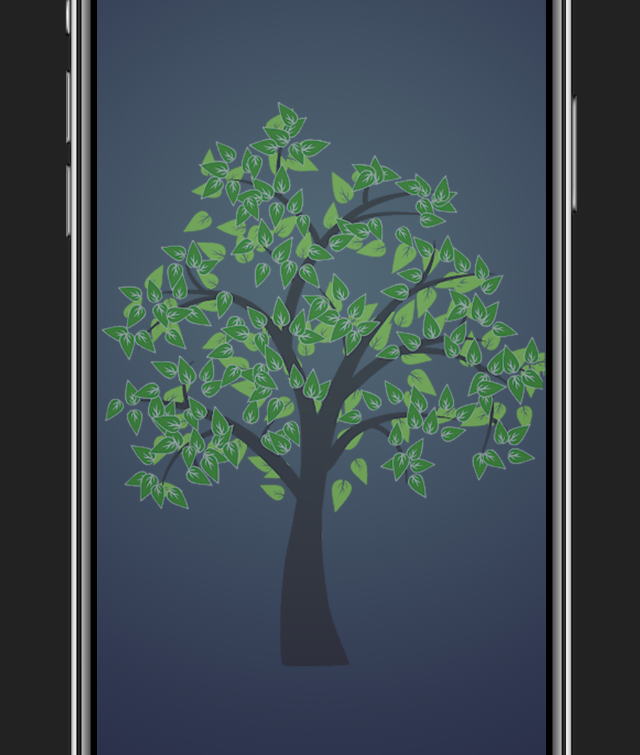
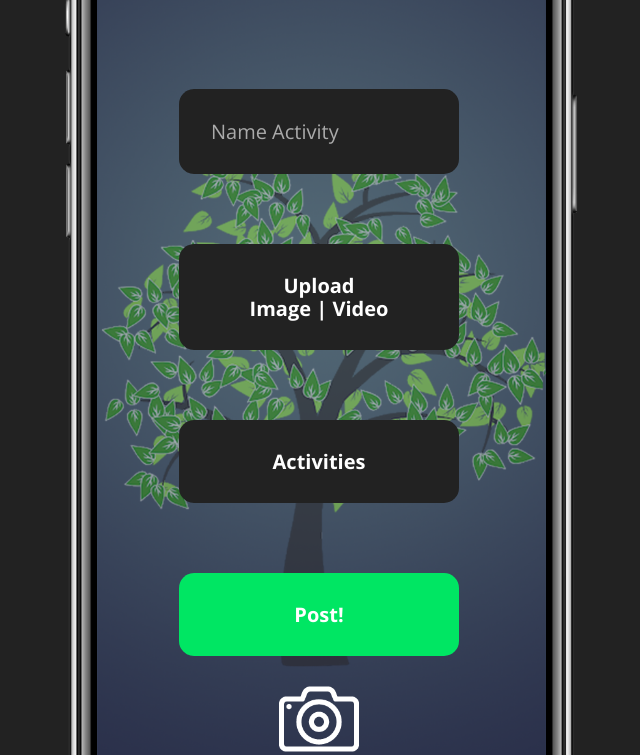
Before and after one commit to notcruz/E.Go, a plain HTML site: page pages-styles/pages/posting.html in a window 1280 px wide. Shown: the part 265-1020 px from the top of the page, without its empty margins (321-961 px from the left). Drawn offline with nearby package versions, Linux system fonts and the light colour scheme.

Commit message:
Removed required fields from main menu. Removed drowndown js, no longer needed. Posting page completed. Settings page updated to have a popup once an option is selected.

```diff
--- a/pages-styles/assets/styles/style.css
+++ b/pages-styles/assets/styles/style.css
@@ -155,6 +155,16 @@ body {
   z-index: 1;
 }
 
+.camera{
+  display: block;
+  margin-top: -39px;
+  margin-bottom: 20px;
+  width: 5em;
+  bottom: 10em;
+  position: relative;
+  z-index: 1;
+}
+
 .tutorial-icon {
   display: block;
   width: 3em;
@@ -245,6 +255,26 @@ h2 {
   background-color: #222;
   color: white;
   text-decoration: none;
+}
+
+.posting-settings {
+  display: block;
+  width: 220px;
+  position: relative;
+  top: -45em;
+  font-size: 20px;
+  margin-top: 2.5em;
+  text-align: center;
+  align-items: center;
+  font-weight: bold;
+  border-radius: 15px;
+  padding: 30px;
+  background-color: #222;
+  transition: .5s;
+}
+
+.posting-settings input[type='text']{
+  color: white;
 }
 
 .registration-fields input[type='text']{
--- a/pages-styles/pages/posting.html
+++ b/pages-styles/pages/posting.html
@@ -16,6 +16,16 @@
           <a href="second_main_menu.html" target="_self" class="arrow-button"><img src='../button.png'></a>
           <img src="../iPhone_Completed.png" alt="iPhone">
         <h2>Make a Post!</h2>
+        <img class="camera" src="../camera.png" style="transition: .5s;">
+          <p class="posting-settings"><input type='text' placeholder="Name Activity" style='background-color: transparent; outline: none; border: none;' class='post-text'></p>
+          <p class="posting-settings">Upload<br>Image | Video</p>
+          <p class="posting-settings">Activities</p>
+          <p class="posting-settings" style='background-color:#00e663;'><a href="./second_main_menu.html" style="display: block; color: white; text-decoration: none;" onclick='myFunction()'>Post!</a></p>
     </div>
+    <script>
+      function myFunction(){
+        alert('Activity successfully posted!')
+      }
+    </script>
   </body>
 </html>
```
Also changed, not shown: pages-styles/dropdown.js (deleted, +0 -17 lines), pages-styles/pages/main_menu.html (+4 -4 lines), pages-styles/pages/settings.html (+10 -2 lines), pages-styles/pages/tutorial.html (+3 -3 lines), pages-styles/camera.png (added).
